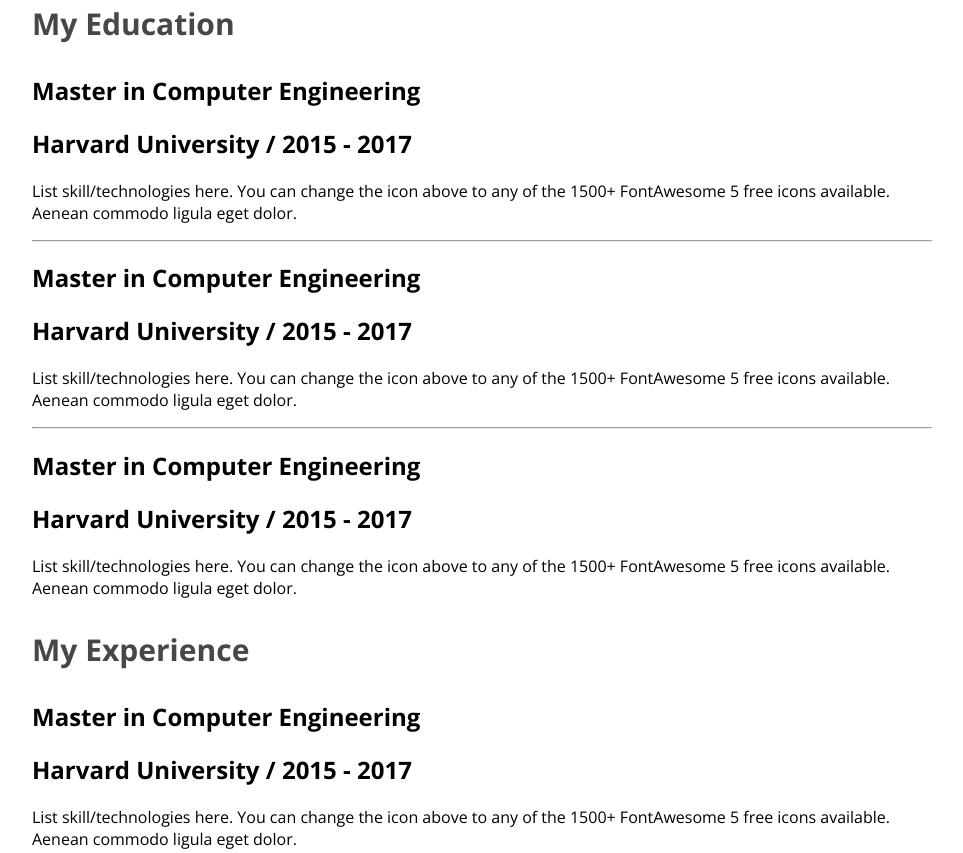
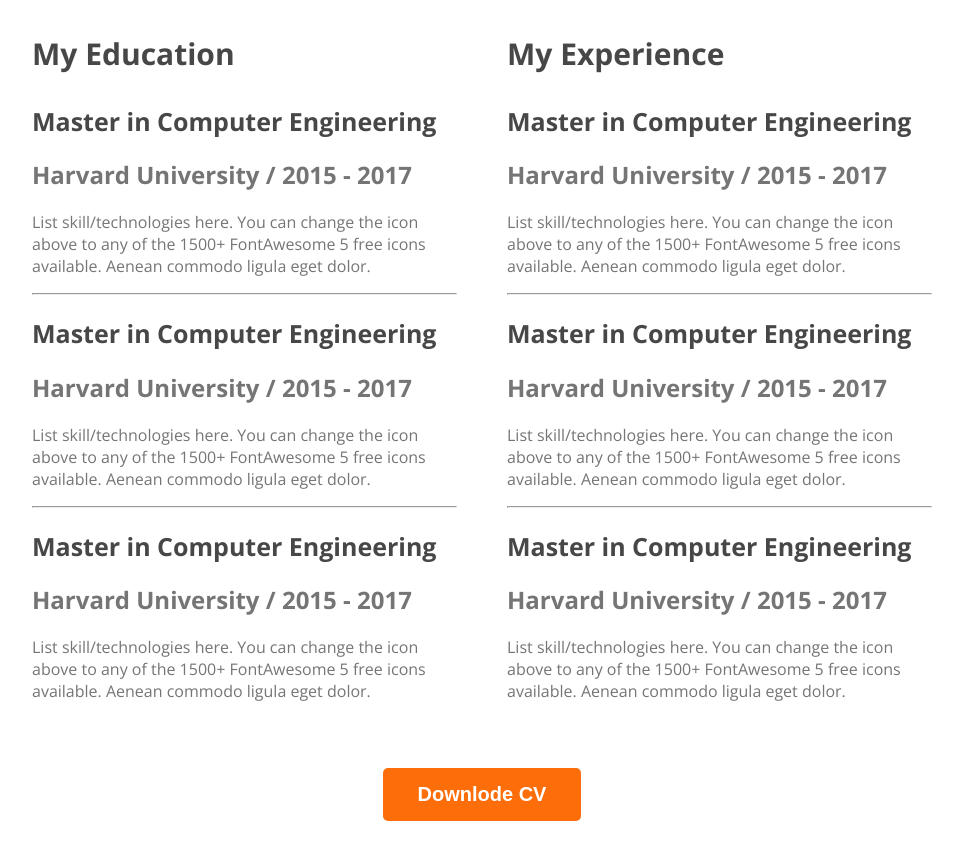
Before and after one commit to jahid1100/web-portfolio, a plain HTML site: page index.html in a window 1280 px wide. Shown: the part 2379-3232 px from the top of the page, without its empty margins (158-1121 px from the left). After the commit the page ends 3208 px from the top, so only its background shows below. Drawn offline with nearby package versions, Linux system fonts and the light colour scheme.

Commit message:
resume section finish

```diff
--- a/Css/style.css
+++ b/Css/style.css
@@ -171,3 +171,24 @@ main>section {
     font-weight: 700;
 
 }
+
+.resume-container {
+    display: flex;
+    gap: 50px;
+}
+
+.resume-item-title {
+    color: #474747;
+    font-size: 25px;
+    font-weight: 700;
+
+}
+
+.resume-itme-institute,
+.resume-item-description {
+    color: #757575;
+}
+.downlode-cv{
+    text-align: center;
+    margin-top: 50px;
+}
--- a/index.html
+++ b/index.html
@@ -165,6 +165,9 @@
 
                 </div>
             </div>
+            <div class="downlode-cv">
+            <button class="btn-primary">Downlode CV</button>
+            </div>
         </section>
 
     </main>
```
